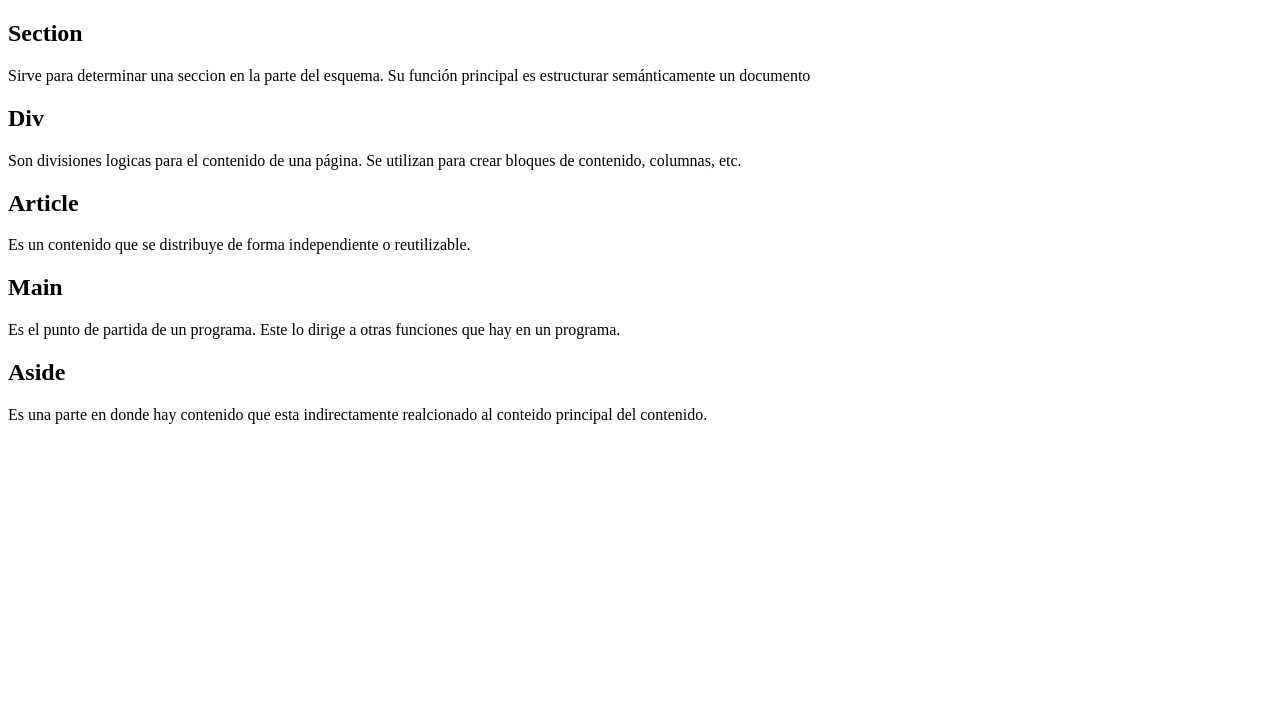
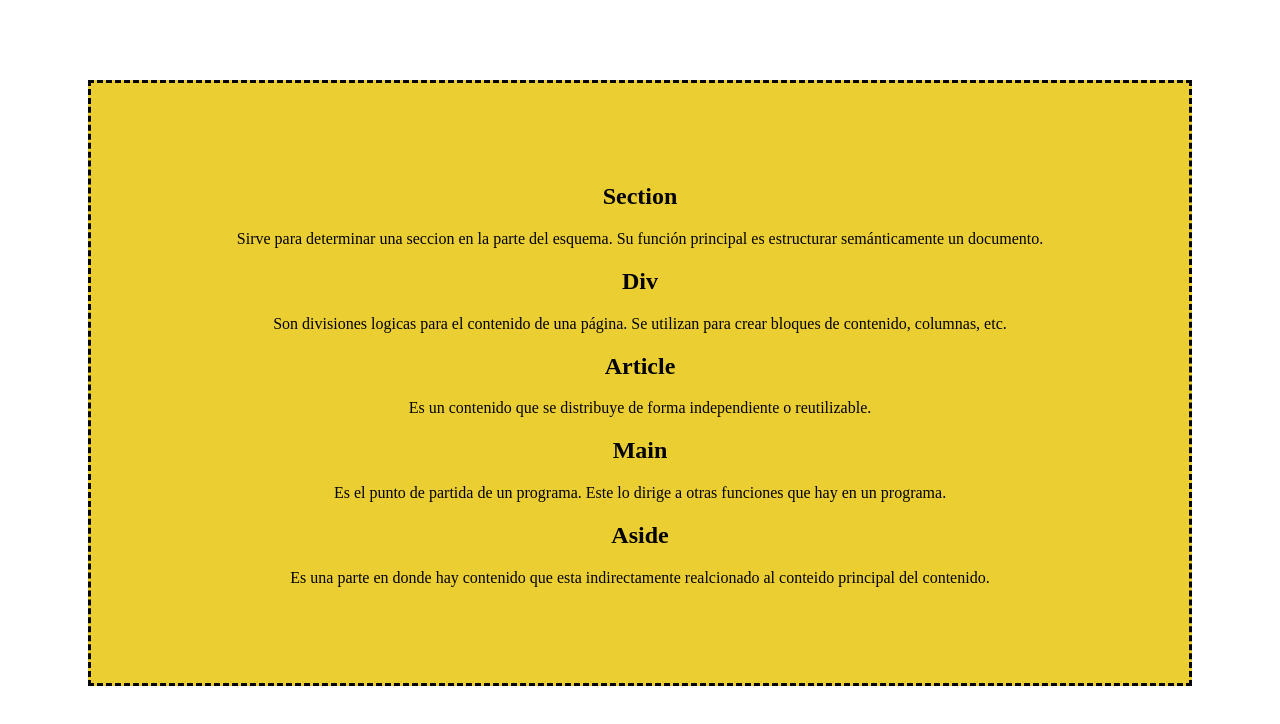
Before and after one commit to JosuMonfer/Prueba, a plain HTML site: page etiquetas.html in a window 1280 px wide. Drawn offline with Linux system fonts and the light colour scheme.

Commit message:
Etiquetas

```diff
--- a/assets/styles/decoracion.css
+++ b/assets/styles/decoracion.css
@@ -12,3 +12,12 @@
     gap: auto;
     text-align: center;
 }
+
+.funciones{
+    text-align: center;
+    padding: 5rem;
+    border-style: dashed;
+    border-color: rgb(0, 0, 0);
+    margin: 5rem;
+    background-color: rgb(235, 207, 50);
+}
--- a/etiquetas.html
+++ b/etiquetas.html
@@ -4,16 +4,17 @@
     <meta charset="UTF-8">
     <meta http-equiv="X-UA-Compatible" content="IE=edge">
     <meta name="viewport" content="width=device-width, initial-scale=1.0">
+    <link rel="stylesheet" href="assets/styles/decoracion.css">
     <title>Etiquetas: section y div</title>
 </head>
 <body>
-    <section>
+    <section class="funciones">
 
         <!--Función section-->
 
         <div>
             <h1>Section</h1>
-            <p>Sirve para determinar una seccion en la parte del esquema. Su función principal es estructurar semánticamente un documento</p>
+            <p>Sirve para determinar una seccion en la parte del esquema. Su función principal es estructurar semánticamente un documento.</p>
         </div>
 
         <!--Función div-->
```
